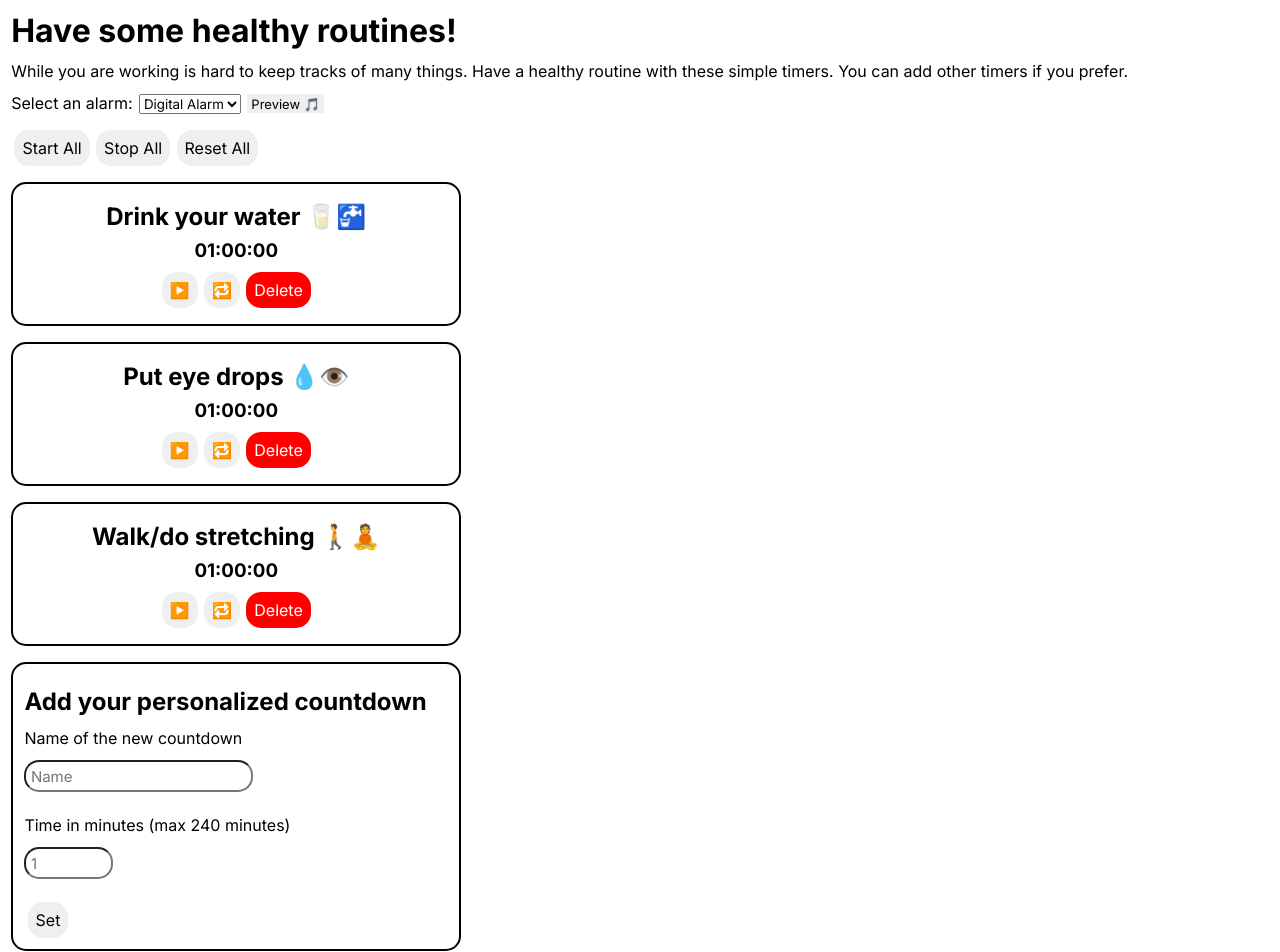
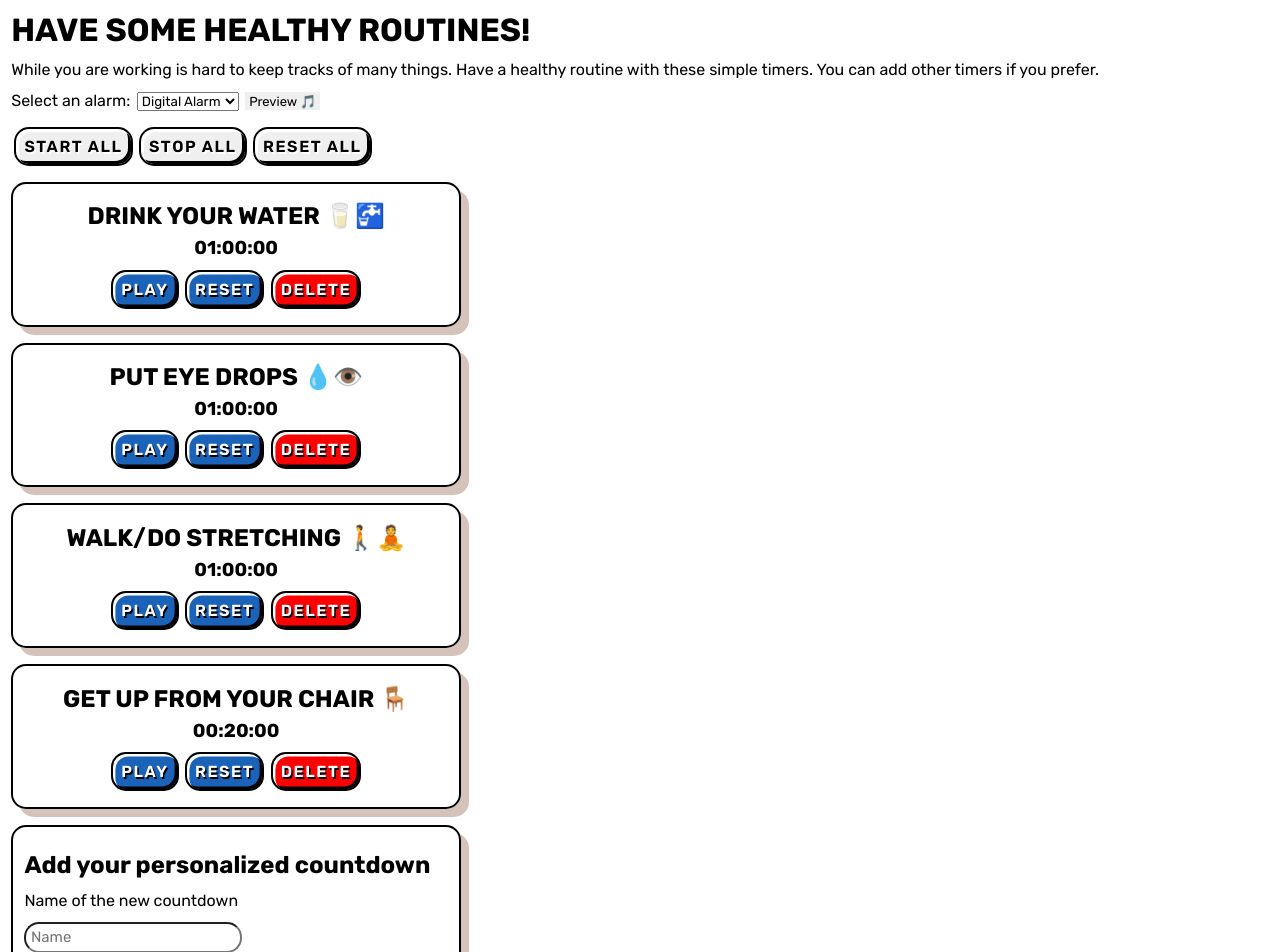
Before and after one commit to damianobacci/health-routines, a React (Vite) app: page / in a window 1280 px wide. Shown: the top 952 px of the page. Built offline with nearby package versions, Linux system fonts and the light colour scheme.

Commit message:
Additional style to the buttons

```diff
--- a/src/App.module.css
+++ b/src/App.module.css
@@ -1,4 +1,4 @@
-@import url("https://fonts.googleapis.com/css2?family=Inter:wght@100;200;300;400;500;600;700;800;900&display=swap");
+@import url("https://fonts.googleapis.com/css2?family=Rubik:wght@400;600;700;800&display=swap");
 :root {
   --color-primary: #1d1d1f;
   --color-primary-alt: #0071e3;
@@ -7,8 +7,9 @@
   --color-text: #151515;
   --color-light: #fff;
   --color-anchor: #1d1d1f;
-  --font-family: "Inter", sans-serif;
+  --font-family: "Rubik";
   --font-weight-strong: 500;
+  --font-weight-semibold: 600;
   --font-size-h1: 7rem;
   --font-size-h2: 4rem;
   --font-size-h3: 3rem;
@@ -27,6 +28,7 @@
 .header {
   padding: 0.7em 0.7em 0 0.7em;
   margin-bottom: 0;
+  text-transform: uppercase;
 }
 
 .text {
--- a/src/Counter/Countdown.jsx
+++ b/src/Counter/Countdown.jsx
@@ -64,15 +64,15 @@ const Countdown = (props) => {
       <h3 className={classes.time}>{`${hours}:${minutes}:${seconds}`}</h3>
       {isPlaying ? (
         <button className={classes["button-primary"]} onClick={pauseCountdown}>
-          ⏸️
+          Pause
         </button>
       ) : (
         <button className={classes["button-primary"]} onClick={startCountdown}>
-          ▶️
+          Play
         </button>
       )}
       <button className={classes["button-primary"]} onClick={resetCountdown}>
-        🔁
+        Reset
       </button>
       <button className={classes["button-delete"]} onClick={props.onDelete}>
         Delete
--- a/src/Counter/Countdown.module.css
+++ b/src/Counter/Countdown.module.css
@@ -5,10 +5,12 @@
   margin-bottom: 1em;
   max-width: 450px;
   text-align: center;
+  box-shadow: 0.5rem 0.5rem rgba(132, 81, 61, 0.35);
 }
 
 .title {
   margin: 0.3em 0.2em;
+  text-transform: uppercase;
 }
 
 .time {
@@ -16,19 +18,53 @@
 }
 
 .button-primary {
-  border: 0px solid transparent;
+  border: 0.15rem solid black;
+  background-color: #1b62b9;
   border-radius: 15px;
   padding: 0.5em;
   margin: 0.3em 0.2em;
   font-size: 16px;
+  box-shadow: inset 0.15rem 0.15rem white, inset -0.15rem -0.15rem black;
+  color: white;
+  text-transform: uppercase;
+  font-weight: var(--font-weight-semibold);
+  letter-spacing: 0.1em;
+  text-shadow: rgb(0, 0, 0) 1.5px 2px 0px;
+}
+
+.button-primary:hover {
+  box-shadow: inset 0.125em 0.125em black;
+}
+
+.button-primary:active {
+  border-color: white;
+  box-shadow: 0 0 0 0.1875rem black;
+  outline: 2px solid transparent;
+  outline-offset: 4px;
 }
 
 .button-delete {
-  border: 0px solid transparent;
+  border: 0.15rem solid black;
   border-radius: 15px;
   background-color: red;
   color: white;
   padding: 0.5em;
   margin: 0 0.2em;
   font-size: 16px;
+  box-shadow: inset 0.15rem 0.15rem white, inset -0.15rem -0.15rem black;
+  text-transform: uppercase;
+  font-weight: var(--font-weight-semibold);
+  letter-spacing: 0.1em;
+  text-shadow: rgb(0, 0, 0) 1.5px 2px 0px;
 }
+
+.button-delete:hover {
+  box-shadow: inset 0.125em 0.125em black;
+}
+
+.button-delete:active {
+  border-color: white;
+  box-shadow: 0 0 0 0.1875rem black;
+  outline: 2px solid transparent;
+  outline-offset: 4px;
+}
--- a/src/Counter/CountdownList.module.css
+++ b/src/Counter/CountdownList.module.css
@@ -3,9 +3,26 @@
 }
 
 .button-primary {
-  border: 0px solid transparent;
+  border: 0.15rem solid black;
   border-radius: 15px;
   padding: 0.5em;
   margin: 1em 0.2em;
   font-size: 16px;
+  box-shadow: inset 0.1875rem 0.1875rem white, inset -0.1875rem -0.1875rem black;
+  text-transform: uppercase;
+  font-weight: var(--font-weight-semibold);
+  letter-spacing: 0.1em;
+  text-shadow: rgb(255, 255, 255) 1.5px 2px 0px;
+  color: black;
 }
+
+.button-primary:hover {
+  box-shadow: inset 0.125em 0.125em black;
+}
+
+.button-primary:active {
+  border-color: white;
+  box-shadow: 0 0 0 0.1875rem black;
+  outline: 2px solid transparent;
+  outline-offset: 4px;
+}
--- a/src/Counter/CoutdownList.jsx
+++ b/src/Counter/CoutdownList.jsx
@@ -10,6 +10,7 @@ const countdowns = [
   { id: 0, title: "Drink your water 🥛🚰", timeSet: 3600 },
   { id: 1, title: "Put eye drops 💧👁️", timeSet: 3600 },
   { id: 2, title: "Walk/do stretching 🚶🧘", timeSet: 3600 },
+  { id: 3, title: "Get up from your chair 🪑", timeSet: 1200 },
 ];
 
 const CountdownList = () => {
--- a/src/Counter/NewCountdown.module.css
+++ b/src/Counter/NewCountdown.module.css
@@ -4,6 +4,7 @@
   max-width: 450px;
   border: 2px solid black;
   border-radius: 15px;
+  box-shadow: 0.5rem 0.5rem rgba(132, 81, 61, 0.35);
 }
 
 .title {
@@ -24,11 +25,28 @@
 }
 
 .button-primary {
-  border: 0px solid transparent;
+  border: 0.15rem solid black;
   border-radius: 15px;
   padding: 0.5em;
   margin: 0 0.2em;
   font-size: 16px;
+  box-shadow: inset 0.1875rem 0.1875rem white, inset -0.1875rem -0.1875rem black;
+  text-transform: uppercase;
+  font-weight: var(--font-weight-semibold);
+  letter-spacing: 0.1em;
+  text-shadow: rgb(255, 255, 255) 1.5px 2px 0px;
+  color: black;
+}
+
+.button-primary:hover {
+  box-shadow: inset 0.125em 0.125em black;
+}
+
+.button-primary:active {
+  border-color: white;
+  box-shadow: 0 0 0 0.1875rem black;
+  outline: 2px solid transparent;
+  outline-offset: 4px;
 }
 
 .error {
```
